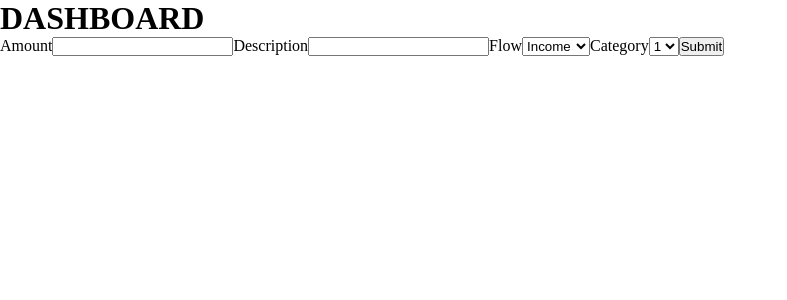
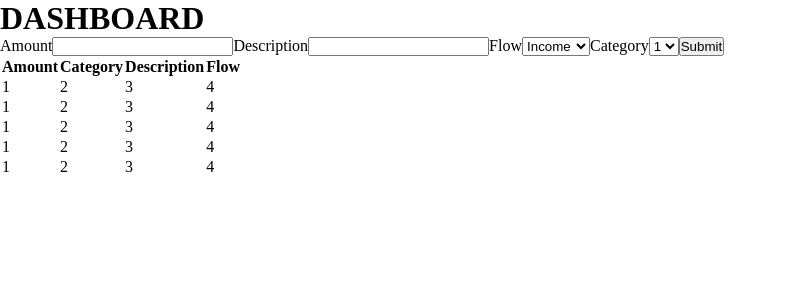
Before and after one commit to FedericoIglesias/arkanoid, a React (Vite) app in the folder finance-front/: page / in a window 1280 px wide. Shown: the top 300 px of the page, without its empty margins (0-787 px from the left). Built offline with nearby package versions, Linux system fonts and the light colour scheme.

Commit message:
doneBasicFront

```diff
--- a/finance-front/src/components/form.tsx
+++ b/finance-front/src/components/form.tsx
@@ -1,18 +1,7 @@
-import { ChangeEvent } from "react";
+import { ChangeEvent, useEffect } from "react";
+import { lenguage, tags } from "../const";
 
-const tags = {
-  AMOUNT: ["Amount", "Monto"],
-  DESCRIPTION: ["Description", "Descripción"],
-  CATEGORY: ["Category", "Categoria"],
-  FLOW: ["Flow", "Flujo"],
-  INCOME: ["Income", "Ingreso"],
-  OUTFLOW: ["Outflow", "Gasto"],
-  SUBMIT: ["Submit", "Enviar"],
-};
-
-export const Form = () => {
-  const lenguage = 0;
-
+export const Form = ({ listBody }: { listBody: any[] }) => {
   const transaction = {
     Amount: 0,
     Description: "",
@@ -22,7 +11,8 @@ export const Form = () => {
 
   const handleSubmit = (event: { preventDefault: () => void }) => {
     event.preventDefault();
-    console.log(transaction);
+    listBody.push(transaction);
+    console.log(listBody);
   };
 
   const handleChange = (
--- /dev/null
+++ b/finance-front/src/components/table.tsx
@@ -0,0 +1,38 @@
+// import { lenguage, tags } from "../const";
+import { useEffect } from "react";
+import { Form } from "./form";
+
+export const Table = ({ listHead }: { listHead: string[] }) => {
+  const listBody: any[] = [1, 2, 3, 4, 5];
+
+  return (
+    <>
+      <Form listBody={listBody} />
+      <table>
+        <thead>
+          <tr>
+            {listHead.map((tag: string) => {
+              return <th>{tag}</th>;
+            })}
+            {/* <th>{tags.AMOUNT[lenguage]}</th>
+          <th>{tags.CATEGORY[lenguage]}</th>
+          <th>{tags.DESCRIPTION[lenguage]}</th>
+          <th>{tags.FLOW[lenguage]}</th> */}
+          </tr>
+        </thead>
+        <tbody>
+          {listBody.map((data) => {
+            return (
+              <tr>
+                <td>1</td>
+                <td>2</td>
+                <td>3</td>
+                <td>4</td>
+              </tr>
+            );
+          })}
+        </tbody>
+      </table>
+    </>
+  );
+};
--- /dev/null
+++ b/finance-front/src/const.ts
@@ -0,0 +1,11 @@
+export const tags = {
+  AMOUNT: ["Amount", "Monto"],
+  DESCRIPTION: ["Description", "Descripción"],
+  CATEGORY: ["Category", "Categoria"],
+  FLOW: ["Flow", "Flujo"],
+  INCOME: ["Income", "Ingreso"],
+  OUTFLOW: ["Outflow", "Gasto"],
+  SUBMIT: ["Submit", "Enviar"],
+};
+
+export const lenguage = 0;
--- a/finance-front/src/pages/dashboard.tsx
+++ b/finance-front/src/pages/dashboard.tsx
@@ -1,10 +1,28 @@
+import { useState } from "react";
 import { Form } from "../components/form";
+import { Table } from "../components/table";
+import { lenguage, tags } from "../const";
+
+// const transaction = {
+//   Amount: 0,
+//   Description: "",
+//   CategoryID: 1,
+//   FlowID: tags.INCOME[0].toLocaleLowerCase(),
+// };
 
 export const Dashboard = () => {
+
+  const listTags: Array<string> = [
+    tags.AMOUNT[lenguage],
+    tags.CATEGORY[lenguage],
+    tags.DESCRIPTION[lenguage],
+    tags.FLOW[lenguage],
+  ];
+
   return (
     <>
       <h1>DASHBOARD</h1>
-      <Form></Form>
+      <Table listHead={listTags}/>
     </>
   );
 };
```
